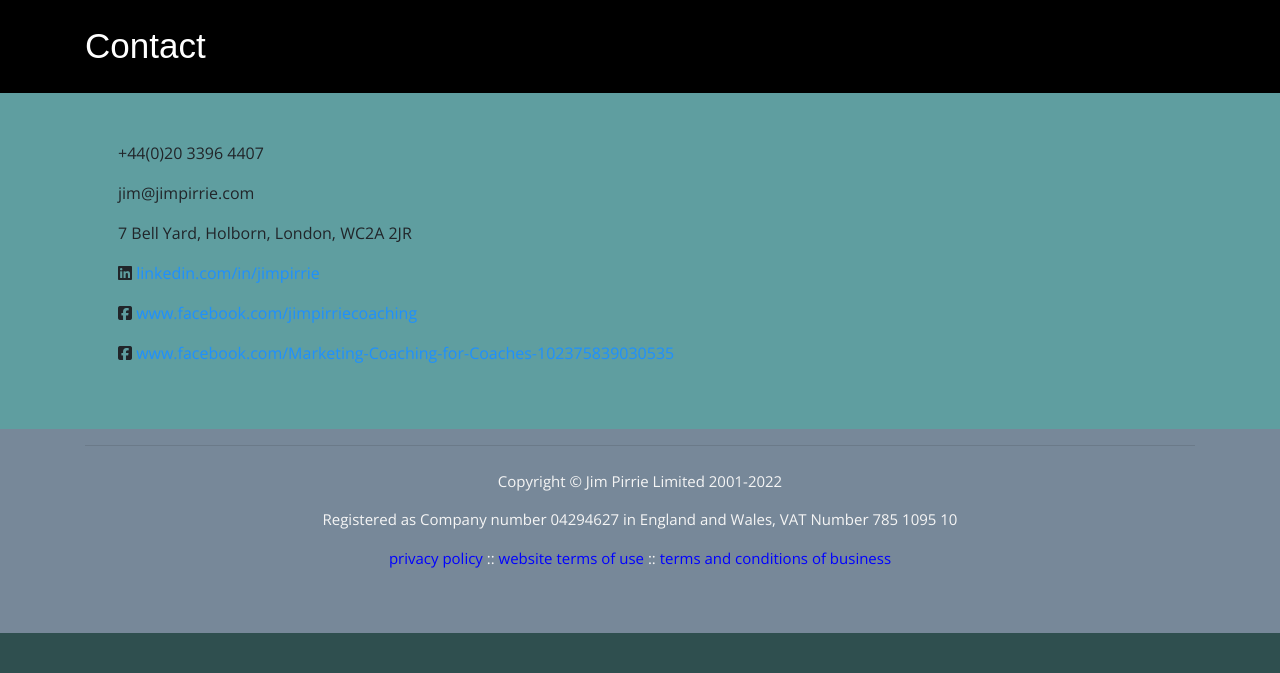
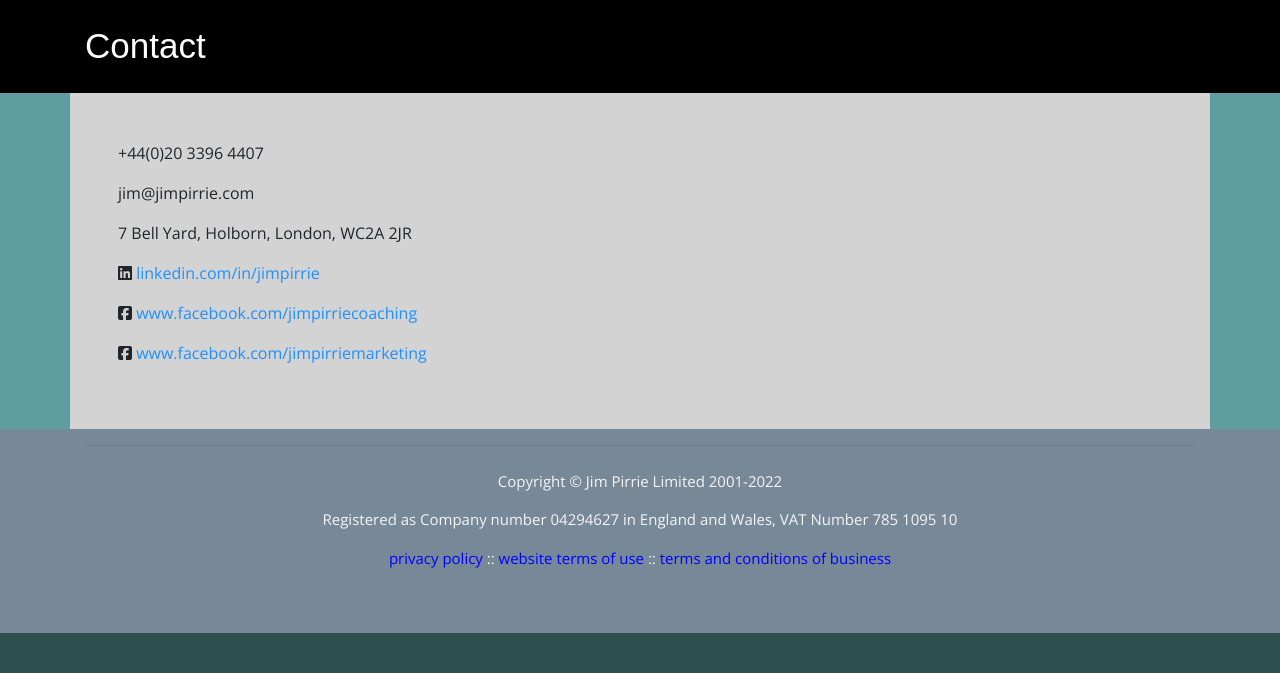
Before and after one commit to JimPirrie/jimpirrie.com, a PHP site: template code/_templates/contact.html.twig in a window 1280 px wide. Shown: the part 127-800 px from the top of the page. Run offline with PHP 8.4, Linux system fonts and the light colour scheme; the template is opened without the code that fills it, so the values that code supplies are empty; some libraries are stand-ins or nearby versions; some web fonts are replaced.

Commit message:
Coaching Page

```diff
--- a/code/_templates/contact.html.twig
+++ b/code/_templates/contact.html.twig
@@ -12,7 +12,7 @@
     <div class="base">
         <div class="container">
             <div class="row">
-                <div class="col p-5">
+                <div class="col p-5" style="background-color: lightgray;">
                     <p>
                         <i class="fal fa-phone"></i> +44(0)20 3396 4407
                     </p>
@@ -29,7 +29,7 @@
                         <i class="fab fa-facebook-square"></i> <a href="https://www.facebook.com/jimpirriecoaching">www.facebook.com/jimpirriecoaching</a>
                     </p>
                     <p>
-                        <i class="fab fa-facebook-square"></i> <a href="https://www.facebook.com/Marketing-Coaching-for-Coaches-102375839030535">www.facebook.com/Marketing-Coaching-for-Coaches-102375839030535</a>
+                        <i class="fab fa-facebook-square"></i> <a href="https://www.facebook.com/jimpirriemarketing">www.facebook.com/jimpirriemarketing</a>
                     </p>
                 </div>
             </div>
```
